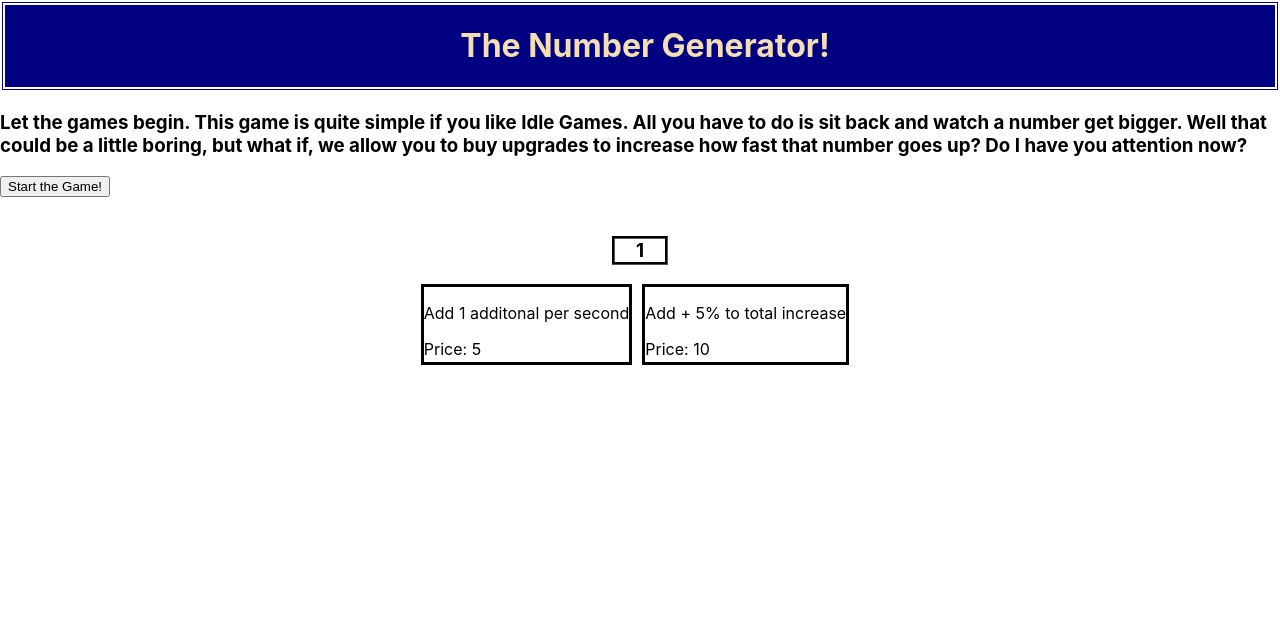
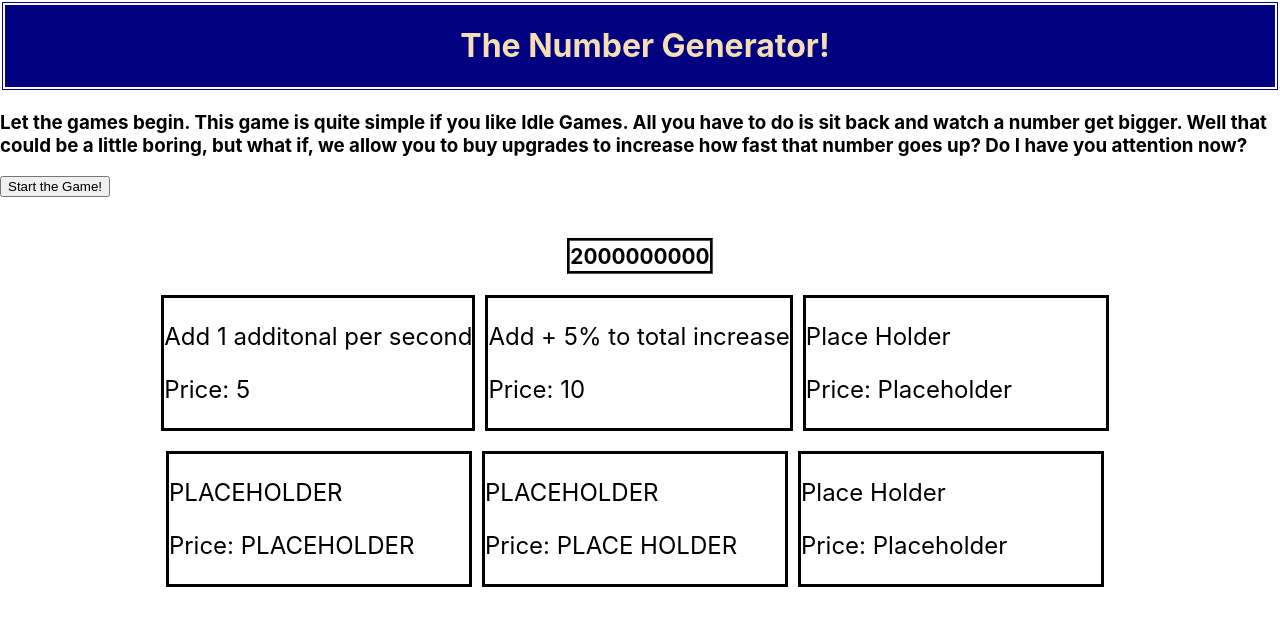
Before and after one commit to Koda125/Name-Will-Update, a React (Create React App) app: page / in a window 1280 px wide. Shown: the top 626 px of the page. Built offline with nearby package versions, Linux system fonts and the light colour scheme.

Commit message:
Added placeholder placement for 4 additonal upgrade options.

```diff
--- a/src/CoreGame/CoreGame.css
+++ b/src/CoreGame/CoreGame.css
@@ -2,19 +2,20 @@
 
 .add-one{
     min-height: 75px;
-    max-height: 75px;
-    min-width: 200px;
+
+    min-width: 300px;
     border:3px solid black;
    border-width: 3px;
     margin-right: 10px;
     box-shadow: 4px;
+    font-size: 1.5rem;
 
 
 }
 
 .first-row {
     display: flex;
-  flex-direction: row;
+    flex-direction: row;
   align-items: center;
   justify-content: center;
 }
@@ -37,9 +38,14 @@
     border: 3px;
     border-style: groove;
     border-color: black;
-    min-width: 50px;
+    display: flex;
+
+    min-width: 100px;
+    min-height: 30px;
     display: flex;
     justify-content: center;
+    align-items: center;
+    font-size: 1.3rem;
 }
 
 .core-footer {
--- a/src/CoreGame/CoreGame.jsx
+++ b/src/CoreGame/CoreGame.jsx
@@ -62,7 +62,7 @@ function CoreGame() {
         </div>
         <br />
         <div className="big-number">
-            <h3 className="number-display">{Math.floor(number)}</h3>
+            <h3 className="number-display">2000000000</h3>
         </div>
         <div className="first-row">
             <div className="add-one" onClick={()=>{addToNumber()}}>
@@ -76,6 +76,28 @@ function CoreGame() {
                 <p>Add + {numberPercent + 5}% to total increase</p>
                 <p>Price: {Math.floor(percentPrice)}</p>
             </div>
+            <div className="add-one" >
+                <p>Place Holder</p>
+                <p>Price: Placeholder</p>
+            </div>
+        </div>
+        <br/>
+        <div className="first-row">
+            <div className="add-one" >
+                <div>
+                    <p>PLACEHOLDER</p>
+                    <p>Price: PLACEHOLDER</p>
+                </div>
+
+            </div>
+            <div className="add-one">
+                <p>PLACEHOLDER</p>
+                <p>Price: PLACE HOLDER</p>
+            </div>
+            <div className="add-one" >
+                <p>Place Holder</p>
+                <p>Price: Placeholder</p>
+            </div>
         </div>
         <footer className="core-footer">
             {/* <h4>Total Number Generated: {total.toFixed(0)}</h4> */}
```
